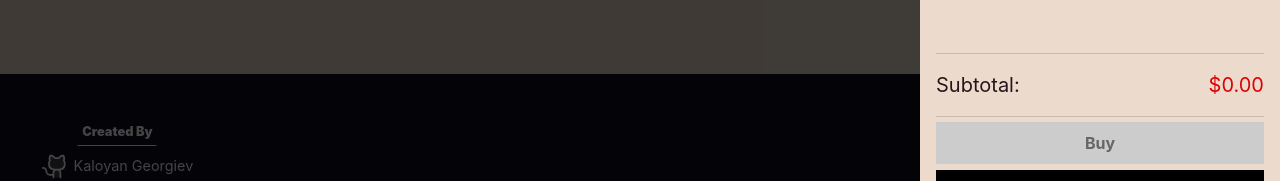
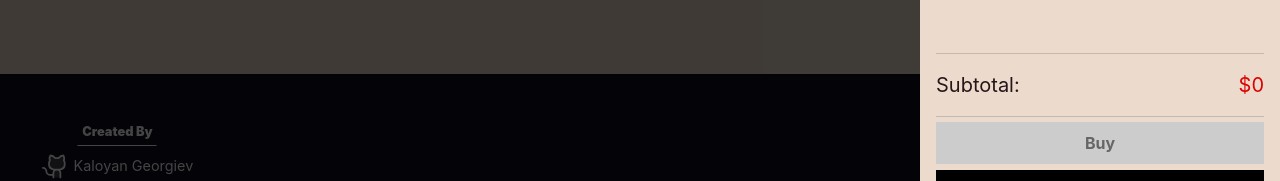
Before and after one commit to flnx/Billionaire-Cash-Splash, a React (Vite) app: page / in a window 1280 px wide. Both pictures are taken after a click on the icon 1222 px from the left and 50 px from the top of the page. Shown: the part 572-753 px from the top of the page. Built offline with nearby package versions, Linux system fonts and the light colour scheme.

Commit message:
adding localeString to cart items

```diff
--- a/src/components/Cart/Cart.tsx
+++ b/src/components/Cart/Cart.tsx
@@ -36,7 +36,7 @@ export const Cart = () => {
                     <div className={styles.total}>
                         <span>Subtotal:</span>
                         <span className={!isBalanceEnough ? styles.error : ''}>
-                            ${subTotal.toFixed(2)}
+                            ${subTotal.toLocaleString()}
                         </span>
                     </div>
                     <button
--- a/src/components/Cart/CartItem.tsx
+++ b/src/components/Cart/CartItem.tsx
@@ -9,6 +9,7 @@ type CartItemProps = {
     price: number;
     imageUrls: string[];
     qty: number;
+    category: string;
 };
 
 export const CartItem = (item: CartItemProps) => {
@@ -23,7 +24,7 @@ export const CartItem = (item: CartItemProps) => {
             </div>
             <div className={styles.info}>
                 <p className={styles.name}>{name}</p>
-                <p className={styles.price}>${(price * qty).toFixed(2)}</p>
+                <p className={styles.price}>${(price * qty).toLocaleString()}</p>
                 <div className={styles.qBar}>
                     <Minus
                         size={16}
--- a/src/data/products.json
+++ b/src/data/products.json
@@ -232,7 +232,7 @@
         "name": "Rolex",
         "price": 100000,
         "imageUrls": ["/images/products/rolex/1.png"],
-        "category": "Gadgets and Electronics"
+        "category": "Accessories"
     },
     {
         "id": 34,
@@ -281,7 +281,7 @@
         "name": "UFO",
         "price": 120000000000,
         "imageUrls": ["/images/products/ufo/1.png"],
-        "category": "Food and Beverages"
+        "category": "Outdoor and Adventure"
     },
     {
         "id": 42,
@@ -372,7 +372,7 @@
         "name": "Chicken Burger",
         "price": 3,
         "imageUrls": ["/images/products/burger/1.png"],
-        "category": "Outdoor and Adventure"
+        "category": "Food and Beverages"
     },
     {
         "id": 55,
```
